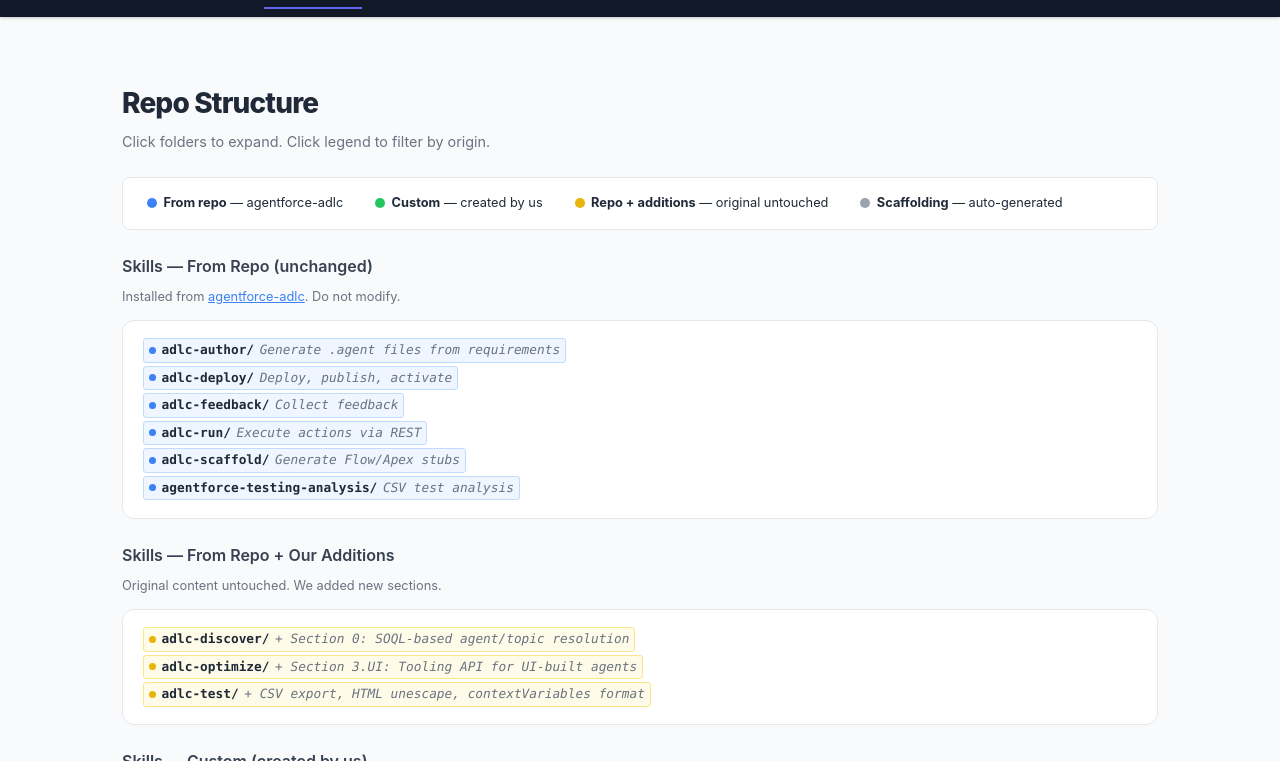
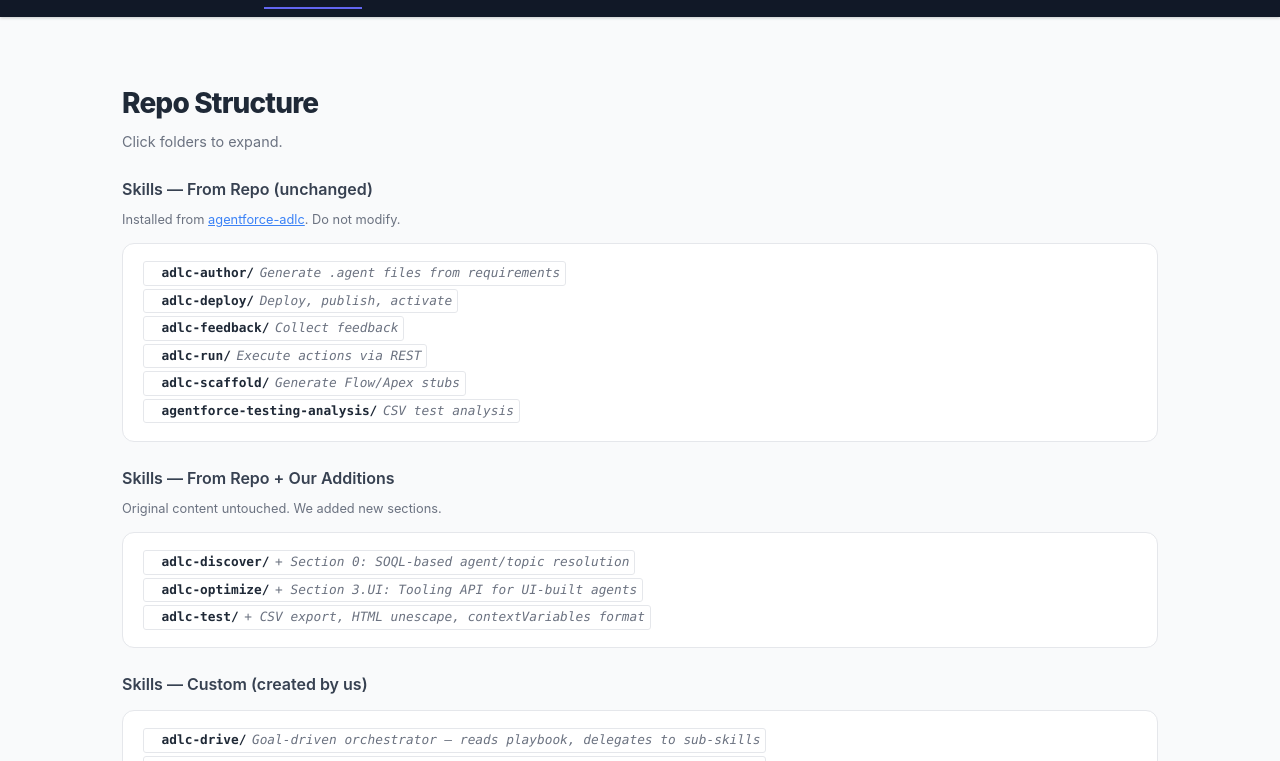
Before and after one commit to oliverbodden/agentforce-adlc-orchestrators, a plain HTML site: page PROJECT-MAP.html in a window 1280 px wide. Both pictures are taken after a click on the link "Repo Structure". Shown: the part 39-800 px from the top of the page. Drawn offline with Linux system fonts and the light colour scheme.

Commit message:
Remove color coding and legend from repo structure view

```diff
--- a/PROJECT-MAP.html
+++ b/PROJECT-MAP.html
@@ -57,10 +57,8 @@
   .tree li:last-child::before { height: 0.8rem; }
   .node { display: inline-flex; align-items: center; gap: 0.35rem; padding: 1px 5px; border-radius: 3px; transition: opacity 0.2s; }
   .node.dimmed { opacity: 0.12; }
-  .node-repo { background: var(--repo-bg); border: 1px solid var(--repo-border); }
-  .node-custom { background: var(--custom-bg); border: 1px solid var(--custom-border); }
-  .node-modified { background: var(--modified-bg); border: 1px solid var(--modified-border); }
-  .node-scaffold { background: var(--scaffold-bg); border: 1px solid var(--scaffold-border); }
+  .node-neutral { background: white; border: 1px solid var(--gray-200); }
+  .dot-neutral { background: var(--gray-400); }
   .node-dot { width: 7px; height: 7px; border-radius: 50%; flex-shrink: 0; }
   .fname { font-weight: 600; } .fdesc { color: var(--gray-500); font-weight: 400; font-style: italic; }
   .folder > .node { cursor: pointer; }
@@ -223,73 +221,66 @@
 
 <section id="structure">
 <h1>Repo Structure</h1>
-<p class="subtitle">Click folders to expand. Click legend to filter by origin.</p>
-
-<div class="legend" id="legend">
-  <div class="legend-item" data-type="repo" onclick="toggleFilter('repo')"><div class="legend-dot dot-repo"></div><span><b>From repo</b> — agentforce-adlc</span></div>
-  <div class="legend-item" data-type="custom" onclick="toggleFilter('custom')"><div class="legend-dot dot-custom"></div><span><b>Custom</b> — created by us</span></div>
-  <div class="legend-item" data-type="modified" onclick="toggleFilter('modified')"><div class="legend-dot dot-modified"></div><span><b>Repo + additions</b> — original untouched</span></div>
-  <div class="legend-item" data-type="scaffold" onclick="toggleFilter('scaffold')"><div class="legend-dot dot-scaffold"></div><span><b>Scaffolding</b> — auto-generated</span></div>
-</div>
+<p class="subtitle">Click folders to expand.</p>
 
 <h3>Skills — From Repo (unchanged)</h3>
 <p style="font-size:0.8rem;color:var(--gray-500);margin-bottom:0.5rem;">Installed from <a href="https://github.com/almandsky/agentforce-adlc" style="color:var(--repo);">agentforce-adlc</a>. Do not modify.</p>
 <div class="tree"><ul>
-  <li><span class="node node-repo" data-type="repo"><span class="node-dot dot-repo"></span><span class="fname">adlc-author/</span> <span class="fdesc">Generate .agent files from requirements</span></span></li>
-  <li><span class="node node-repo" data-type="repo"><span class="node-dot dot-repo"></span><span class="fname">adlc-deploy/</span> <span class="fdesc">Deploy, publish, activate</span></span></li>
-  <li><span class="node node-repo" data-type="repo"><span class="node-dot dot-repo"></span><span class="fname">adlc-feedback/</span> <span class="fdesc">Collect feedback</span></span></li>
-  <li><span class="node node-repo" data-type="repo"><span class="node-dot dot-repo"></span><span class="fname">adlc-run/</span> <span class="fdesc">Execute actions via REST</span></span></li>
-  <li><span class="node node-repo" data-type="repo"><span class="node-dot dot-repo"></span><span class="fname">adlc-scaffold/</span> <span class="fdesc">Generate Flow/Apex stubs</span></span></li>
-  <li><span class="node node-repo" data-type="repo"><span class="node-dot dot-repo"></span><span class="fname">agentforce-testing-analysis/</span> <span class="fdesc">CSV test analysis</span></span></li>
+  <li><span class="node node-neutral"><span class="node-dot dot-neutral"></span><span class="fname">adlc-author/</span> <span class="fdesc">Generate .agent files from requirements</span></span></li>
+  <li><span class="node node-neutral"><span class="node-dot dot-neutral"></span><span class="fname">adlc-deploy/</span> <span class="fdesc">Deploy, publish, activate</span></span></li>
+  <li><span class="node node-neutral"><span class="node-dot dot-neutral"></span><span class="fname">adlc-feedback/</span> <span class="fdesc">Collect feedback</span></span></li>
+  <li><span class="node node-neutral"><span class="node-dot dot-neutral"></span><span class="fname">adlc-run/</span> <span class="fdesc">Execute actions via REST</span></span></li>
+  <li><span class="node node-neutral"><span class="node-dot dot-neutral"></span><span class="fname">adlc-scaffold/</span> <span class="fdesc">Generate Flow/Apex stubs</span></span></li>
+  <li><span class="node node-neutral"><span class="node-dot dot-neutral"></span><span class="fname">agentforce-testing-analysis/</span> <span class="fdesc">CSV test analysis</span></span></li>
 </ul></div>
 
 <h3>Skills — From Repo + Our Additions</h3>
 <p style="font-size:0.8rem;color:var(--gray-500);margin-bottom:0.5rem;">Original content untouched. We added new sections.</p>
 <div class="tree"><ul>
-  <li><span class="node node-modified" data-type="modified"><span class="node-dot dot-modified"></span><span class="fname">adlc-discover/</span> <span class="fdesc">+ Section 0: SOQL-based agent/topic resolution</span></span></li>
-  <li><span class="node node-modified" data-type="modified"><span class="node-dot dot-modified"></span><span class="fname">adlc-optimize/</span> <span class="fdesc">+ Section 3.UI: Tooling API for UI-built agents</span></span></li>
-  <li><span class="node node-modified" data-type="modified"><span class="node-dot dot-modified"></span><span class="fname">adlc-test/</span> <span class="fdesc">+ CSV export, HTML unescape, contextVariables format</span></span></li>
+  <li><span class="node node-neutral"><span class="node-dot dot-neutral"></span><span class="fname">adlc-discover/</span> <span class="fdesc">+ Section 0: SOQL-based agent/topic resolution</span></span></li>
+  <li><span class="node node-neutral"><span class="node-dot dot-neutral"></span><span class="fname">adlc-optimize/</span> <span class="fdesc">+ Section 3.UI: Tooling API for UI-built agents</span></span></li>
+  <li><span class="node node-neutral"><span class="node-dot dot-neutral"></span><span class="fname">adlc-test/</span> <span class="fdesc">+ CSV export, HTML unescape, contextVariables format</span></span></li>
 </ul></div>
 
 <h3>Skills — Custom (created by us)</h3>
 <div class="tree"><ul>
-  <li><span class="node node-custom" data-type="custom"><span class="node-dot dot-custom"></span><span class="fname">adlc-drive/</span> <span class="fdesc">Goal-driven orchestrator — reads playbook, delegates to sub-skills</span></span></li>
-  <li><span class="node node-custom" data-type="custom"><span class="node-dot dot-custom"></span><span class="fname">adlc-ticket/</span> <span class="fdesc">Create/evaluate tickets for drive — standalone or called by drive</span></span></li>
+  <li><span class="node node-neutral"><span class="node-dot dot-neutral"></span><span class="fname">adlc-drive/</span> <span class="fdesc">Goal-driven orchestrator — reads playbook, delegates to sub-skills</span></span></li>
+  <li><span class="node node-neutral"><span class="node-dot dot-neutral"></span><span class="fname">adlc-ticket/</span> <span class="fdesc">Create/evaluate tickets for drive — standalone or called by drive</span></span></li>
 </ul></div>
 
 <h3>Project — Eval Framework (all custom)</h3>
 <div class="tree"><ul>
-  <li class="folder open"><span class="node node-custom" data-type="custom"><span class="node-dot dot-custom"></span><span class="fname">evals/</span></span><ul>
-    <li><span class="node node-custom" data-type="custom"><span class="node-dot dot-custom"></span><span class="fname">prompt-engineering-playbook.md</span> <span class="fdesc">Principles + rule levels</span></span></li>
-    <li><span class="node node-custom" data-type="custom"><span class="node-dot dot-custom"></span><span class="fname">drive-architecture.md</span> <span class="fdesc">Delegation map</span></span></li>
-    <li class="folder"><span class="node node-custom" data-type="custom"><span class="node-dot dot-custom"></span><span class="fname">ticket-guides/</span> <span class="fdesc">Everything related to adlc-ticket</span></span><ul>
-      <li><span class="node node-custom" data-type="custom"><span class="node-dot dot-custom"></span><span class="fname">ticket-authoring-prompt.md</span> <span class="fdesc">How to write drive-ready tickets</span></span></li>
-      <li><span class="node node-custom" data-type="custom"><span class="node-dot dot-custom"></span><span class="fname">ticket-evaluation-samples.md</span> <span class="fdesc">15 real tickets evaluated (training material)</span></span></li>
-      <li><span class="node node-custom" data-type="custom"><span class="node-dot dot-custom"></span><span class="fname">ticket-rewrites-internal.md</span> <span class="fdesc">11 weak tickets rewritten (internal only)</span></span></li>
-      <li><span class="node node-custom" data-type="custom"><span class="node-dot dot-custom"></span><span class="fname">ticket-template.md</span> <span class="fdesc">Generic JIRA template</span></span></li>
-      <li><span class="node node-custom" data-type="custom"><span class="node-dot dot-custom"></span><span class="fname">ticket-template-generalfaq.md</span> <span class="fdesc">Pre-filled for GeneralFAQ</span></span></li>
+  <li class="folder open"><span class="node node-neutral"><span class="node-dot dot-neutral"></span><span class="fname">evals/</span></span><ul>
+    <li><span class="node node-neutral"><span class="node-dot dot-neutral"></span><span class="fname">prompt-engineering-playbook.md</span> <span class="fdesc">Principles + rule levels</span></span></li>
+    <li><span class="node node-neutral"><span class="node-dot dot-neutral"></span><span class="fname">drive-architecture.md</span> <span class="fdesc">Delegation map</span></span></li>
+    <li class="folder"><span class="node node-neutral"><span class="node-dot dot-neutral"></span><span class="fname">ticket-guides/</span> <span class="fdesc">Everything related to adlc-ticket</span></span><ul>
+      <li><span class="node node-neutral"><span class="node-dot dot-neutral"></span><span class="fname">ticket-authoring-prompt.md</span> <span class="fdesc">How to write drive-ready tickets</span></span></li>
+      <li><span class="node node-neutral"><span class="node-dot dot-neutral"></span><span class="fname">ticket-evaluation-samples.md</span> <span class="fdesc">15 real tickets evaluated (training material)</span></span></li>
+      <li><span class="node node-neutral"><span class="node-dot dot-neutral"></span><span class="fname">ticket-rewrites-internal.md</span> <span class="fdesc">11 weak tickets rewritten (internal only)</span></span></li>
+      <li><span class="node node-neutral"><span class="node-dot dot-neutral"></span><span class="fname">ticket-template.md</span> <span class="fdesc">Generic JIRA template</span></span></li>
+      <li><span class="node node-neutral"><span class="node-dot dot-neutral"></span><span class="fname">ticket-template-generalfaq.md</span> <span class="fdesc">Pre-filled for GeneralFAQ</span></span></li>
     </ul></li>
-    <li class="folder"><span class="node node-custom" data-type="custom"><span class="node-dot dot-custom"></span><span class="fname">eval-config/</span> <span class="fdesc">Versioned methodology</span></span><ul>
-      <li class="folder"><span class="node node-custom" data-type="custom"><span class="node-dot dot-custom"></span><span class="fname">scoring/current/</span></span><ul>
-        <li><span class="node node-custom" data-type="custom"><span class="node-dot dot-custom"></span><span class="fname">run_regression.py</span></span></li>
-        <li><span class="node node-custom" data-type="custom"><span class="node-dot dot-custom"></span><span class="fname">analyze_response.py</span></span></li>
+    <li class="folder"><span class="node node-neutral"><span class="node-dot dot-neutral"></span><span class="fname">eval-config/</span> <span class="fdesc">Versioned methodology</span></span><ul>
+      <li class="folder"><span class="node node-neutral"><span class="node-dot dot-neutral"></span><span class="fname">scoring/current/</span></span><ul>
+        <li><span class="node node-neutral"><span class="node-dot dot-neutral"></span><span class="fname">run_regression.py</span></span></li>
+        <li><span class="node node-neutral"><span class="node-dot dot-neutral"></span><span class="fname">analyze_response.py</span></span></li>
       </ul></li>
-      <li class="folder"><span class="node node-custom" data-type="custom"><span class="node-dot dot-custom"></span><span class="fname">utterances/current/</span></span><ul>
-        <li><span class="node node-custom" data-type="custom"><span class="node-dot dot-custom"></span><span class="fname">all-topics-102.yaml</span></span></li>
+      <li class="folder"><span class="node node-neutral"><span class="node-dot dot-neutral"></span><span class="fname">utterances/current/</span></span><ul>
+        <li><span class="node node-neutral"><span class="node-dot dot-neutral"></span><span class="fname">all-topics-102.yaml</span></span></li>
       </ul></li>
     </ul></li>
-    <li class="folder"><span class="node node-custom" data-type="custom"><span class="node-dot dot-custom"></span><span class="fname">scripts/</span></span><ul>
-      <li><span class="node node-custom" data-type="custom"><span class="node-dot dot-custom"></span><span class="fname">generate_report.py</span> <span class="fdesc">Topic-agnostic regression</span></span></li>
+    <li class="folder"><span class="node node-neutral"><span class="node-dot dot-neutral"></span><span class="fname">scripts/</span></span><ul>
+      <li><span class="node node-neutral"><span class="node-dot dot-neutral"></span><span class="fname">generate_report.py</span> <span class="fdesc">Topic-agnostic regression</span></span></li>
     </ul></li>
-    <li class="folder"><span class="node node-custom" data-type="custom"><span class="node-dot dot-custom"></span><span class="fname">indeed-service-agent/</span></span><ul>
-      <li class="folder"><span class="node node-custom" data-type="custom"><span class="node-dot dot-custom"></span><span class="fname">baselines/v21/</span> <span class="fdesc">Production baseline</span></span><ul>
-        <li><span class="node node-custom" data-type="custom"><span class="node-dot dot-custom"></span><span class="fname">instruction-invoice.txt</span> <span class="fdesc">7,422 words</span></span></li>
-        <li><span class="node node-custom" data-type="custom"><span class="node-dot dot-custom"></span><span class="fname">raw-outputs.csv</span> <span class="fdesc">850 rows</span></span></li>
+    <li class="folder"><span class="node node-neutral"><span class="node-dot dot-neutral"></span><span class="fname">indeed-service-agent/</span></span><ul>
+      <li class="folder"><span class="node node-neutral"><span class="node-dot dot-neutral"></span><span class="fname">baselines/v21/</span> <span class="fdesc">Production baseline</span></span><ul>
+        <li><span class="node node-neutral"><span class="node-dot dot-neutral"></span><span class="fname">instruction-invoice.txt</span> <span class="fdesc">7,422 words</span></span></li>
+        <li><span class="node node-neutral"><span class="node-dot dot-neutral"></span><span class="fname">raw-outputs.csv</span> <span class="fdesc">850 rows</span></span></li>
       </ul></li>
-      <li class="folder"><span class="node node-custom" data-type="custom"><span class="node-dot dot-custom"></span><span class="fname">tickets/PROJ-345-compact-invoice/</span></span><ul>
-        <li><span class="node node-custom" data-type="custom"><span class="node-dot dot-custom"></span><span class="fname">goal.md / config.json / STATUS.md</span></span></li>
-        <li class="folder"><span class="node node-custom" data-type="custom"><span class="node-dot dot-custom"></span><span class="fname">attempts/</span> <span class="fdesc">7 attempts, #04 deployed</span></span><ul>
-          <li><span class="node node-custom" data-type="custom"><span class="node-dot dot-custom"></span><span class="fname">04-v22c-fixed-explain/</span> <span class="fdesc">✅ Winner</span></span></li>
+      <li class="folder"><span class="node node-neutral"><span class="node-dot dot-neutral"></span><span class="fname">tickets/PROJ-345-compact-invoice/</span></span><ul>
+        <li><span class="node node-neutral"><span class="node-dot dot-neutral"></span><span class="fname">goal.md / config.json / STATUS.md</span></span></li>
+        <li class="folder"><span class="node node-neutral"><span class="node-dot dot-neutral"></span><span class="fname">attempts/</span> <span class="fdesc">7 attempts, #04 deployed</span></span><ul>
+          <li><span class="node node-neutral"><span class="node-dot dot-neutral"></span><span class="fname">04-v22c-fixed-explain/</span> <span class="fdesc">✅ Winner</span></span></li>
         </ul></li>
       </ul></li>
     </ul></li>
@@ -298,9 +289,9 @@
 
 <h3>Project — Salesforce DX (auto-generated)</h3>
 <div class="tree"><ul>
-  <li class="folder"><span class="node node-scaffold" data-type="scaffold"><span class="node-dot dot-scaffold"></span><span class="fname">force-app/</span> <span class="fdesc">Salesforce DX</span></span><ul>
-    <li><span class="node node-scaffold" data-type="scaffold"><span class="node-dot dot-scaffold"></span><span class="fname">aiEvaluationDefinitions/</span> <span class="fdesc">Testing Center specs (deployed to org)</span></span></li>
-    <li><span class="node node-scaffold" data-type="scaffold"><span class="node-dot dot-scaffold"></span><span class="fname">bots/</span> <span class="fdesc">Agent metadata (retrieved from org)</span></span></li>
+  <li class="folder"><span class="node node-neutral"><span class="node-dot dot-neutral"></span><span class="fname">force-app/</span> <span class="fdesc">Salesforce DX</span></span><ul>
+    <li><span class="node node-neutral"><span class="node-dot dot-neutral"></span><span class="fname">aiEvaluationDefinitions/</span> <span class="fdesc">Testing Center specs (deployed to org)</span></span></li>
+    <li><span class="node node-neutral"><span class="node-dot dot-neutral"></span><span class="fname">bots/</span> <span class="fdesc">Agent metadata (retrieved from org)</span></span></li>
   </ul></li>
 </ul></div>
 </section>
@@ -509,13 +500,6 @@
 // Folder toggle
 document.querySelectorAll('.folder > .node').forEach(n => n.addEventListener('click', () => n.parentElement.classList.toggle('open')));
 
-// Legend filter
-const af = new Set();
-function toggleFilter(t) {
-  const el = document.querySelector(`.legend-item[data-type="${t}"]`);
-  af.has(t) ? (af.delete(t), el.classList.remove('dimmed')) : (af.add(t), el.classList.add('dimmed'));
-  document.querySelectorAll('.node[data-type]').forEach(n => n.classList.toggle('dimmed', af.has(n.dataset.type)));
-}
 
 // Section switching
 function showSection(id, link) {
```
